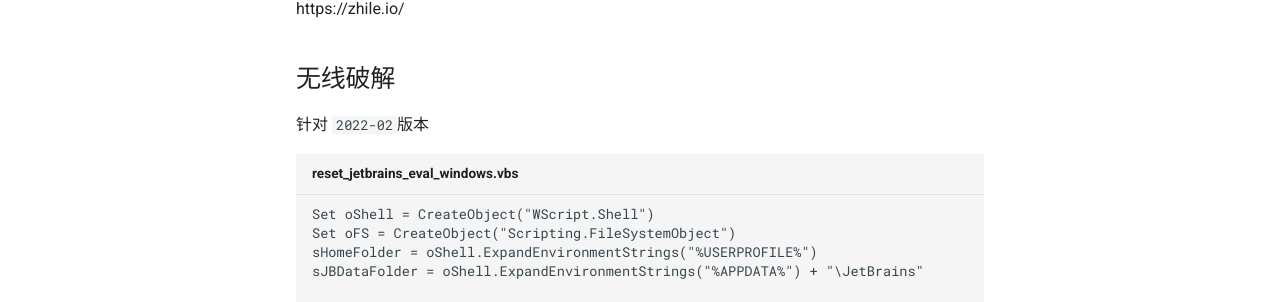
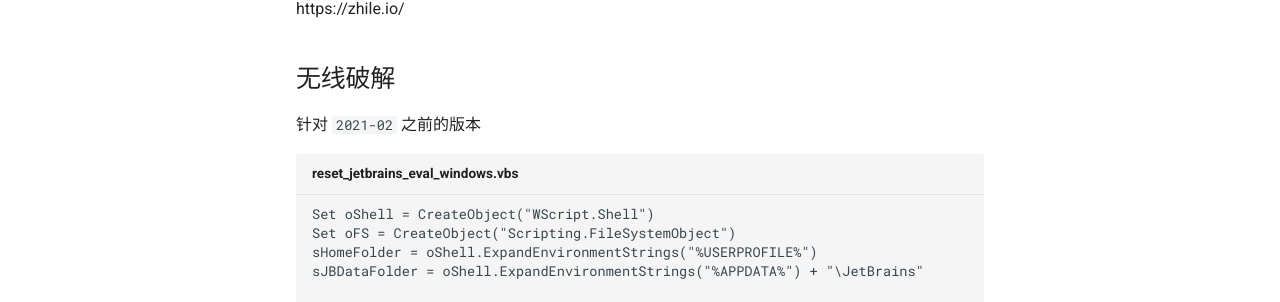
Before and after one commit to gozeon/cheatsheets, an MkDocs documentation site: the page built from docs/JetBrains/破解.md, in a window 1280 px wide and 900 px high. Shown: the part 232-534 px from the top of the window. Built offline with MkDocs 1.6.1 and Material for MkDocs 9.7.7, drawn with Linux system fonts in a browser that asks for light colours; comment, search, counter and statistics services are not loaded.

Commit message:
feat: change version

````diff
--- a/docs/JetBrains/破解.md
+++ b/docs/JetBrains/破解.md
@@ -4,7 +4,7 @@
 
 ## 无线破解
 
-针对 `2022-02`版本
+针对 `2021-02` 之前的版本
 
 ```vbs title="reset_jetbrains_eval_windows.vbs"
 Set oShell = CreateObject("WScript.Shell")
````
